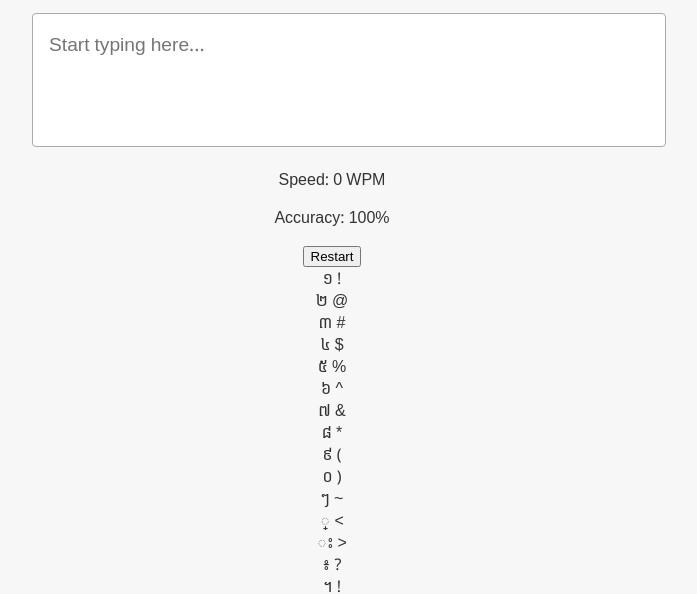
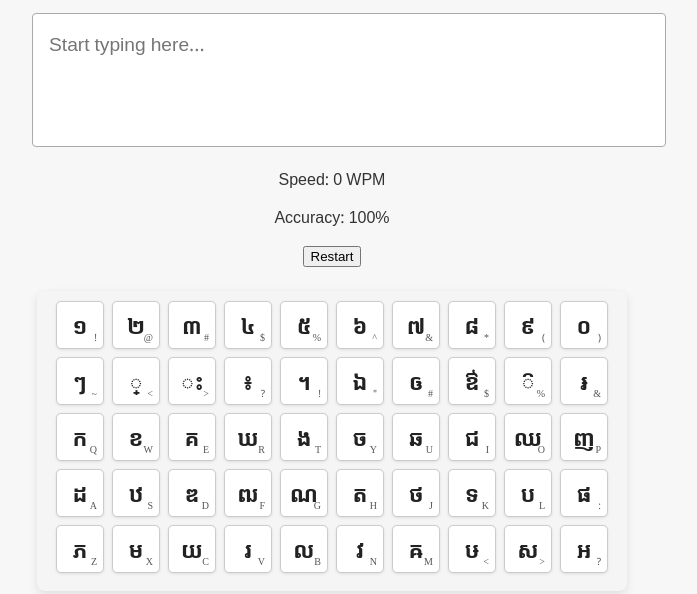
Before and after one commit to saltmin17/khmer-typing-game-, a plain HTML site: page index.html in a window 1280 px wide. Shown: the part 196-790 px from the top of the page, without its empty margins (308-1005 px from the left). Drawn offline with Linux system fonts and the light colour scheme.

Commit message:
Update style.css

```diff
--- a/style.css
+++ b/style.css
@@ -35,3 +35,73 @@ body {
 #results {
   margin-top: 1rem;
 }
+#keyboard {
+  margin-top: 1.5rem;
+  display: inline-block;
+  background: #f5f5f5;
+  border-radius: 8px;
+  padding: 10px 15px;
+  user-select: none;
+  font-family: "Khmer OS", "Noto Sans Khmer", serif;
+  box-shadow: 0 3px 8px rgba(0,0,0,0.1);
+}
+
+.keyboard-row {
+  display: flex;
+  justify-content: center;
+  margin-bottom: 8px;
+}
+
+.key {
+  position: relative;
+  margin: 0 4px;
+  width: 48px;
+  height: 48px;
+  background: white;
+  border-radius: 5px;
+  box-shadow: 0 1px 3px rgb(0 0 0 / 0.1);
+  border: 1px solid #ccc;
+  cursor: default;
+  user-select: none;
+  display: flex;
+  align-items: center;
+  justify-content: center;
+  font-size: 22px;
+  color: #222;
+  box-sizing: border-box;
+  transition: background-color 0.2s ease, border-color 0.2s ease;
+}
+
+/* Highlighted key style */
+.key.highlight {
+  background-color: #ffd966;
+  border-color: #d4aa00;
+  box-shadow: 0 0 8px #d4aa00;
+}
+
+/* Normal main character */
+.normal-char {
+  font-weight: 600;
+}
+
+/* Shifted character, bottom right */
+.shift-char {
+  position: absolute;
+  bottom: 4px;
+  right: 6px;
+  font-size: 10px;
+  font-weight: 400;
+  color: #555;
+  user-select: none;
+}
+
+/* AltGr character, top left */
+.alt-char {
+  position: absolute;
+  top: 4px;
+  left: 6px;
+  font-size: 10px;
+  font-weight: 400;
+  color: #555;
+  user-select: none;
+}
```
